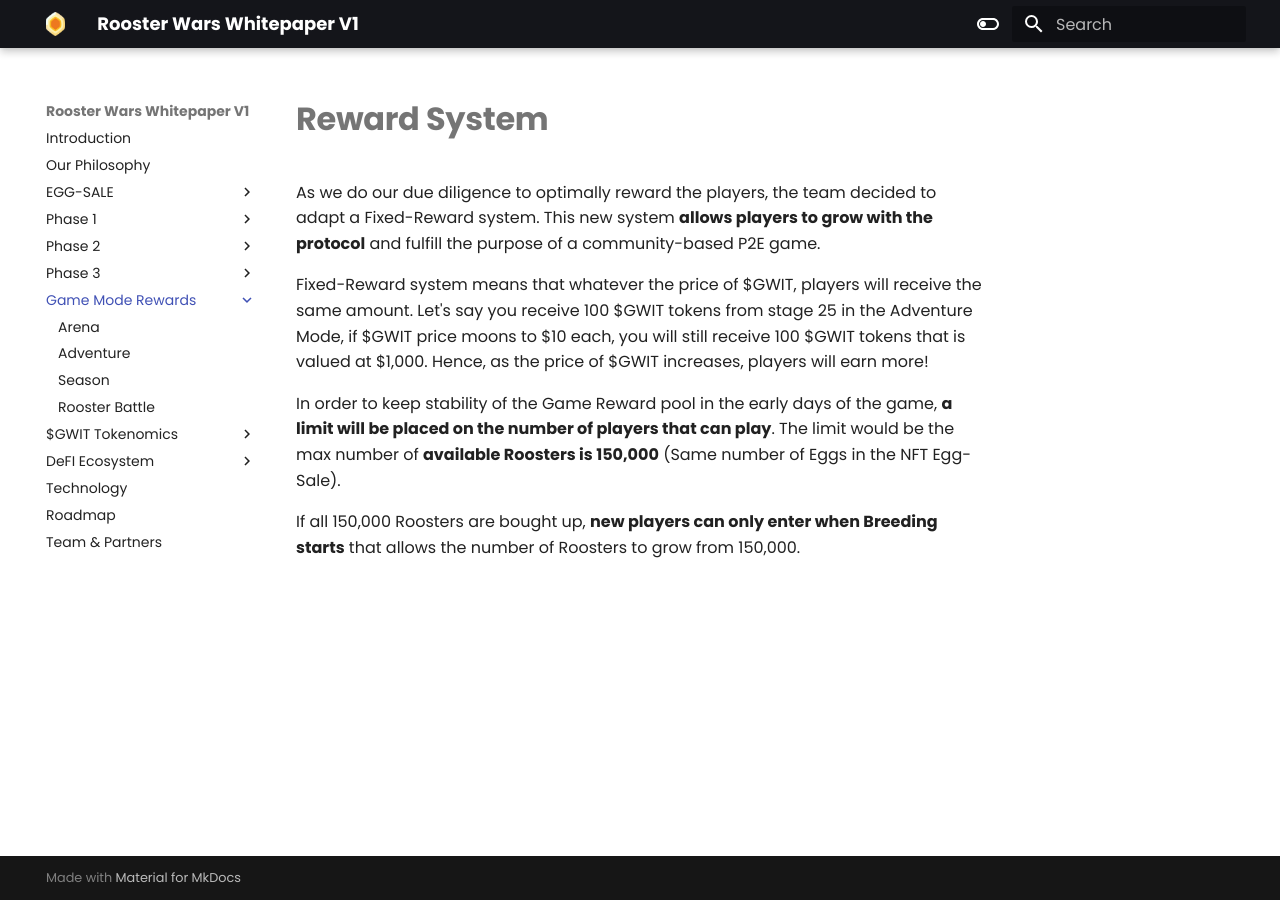
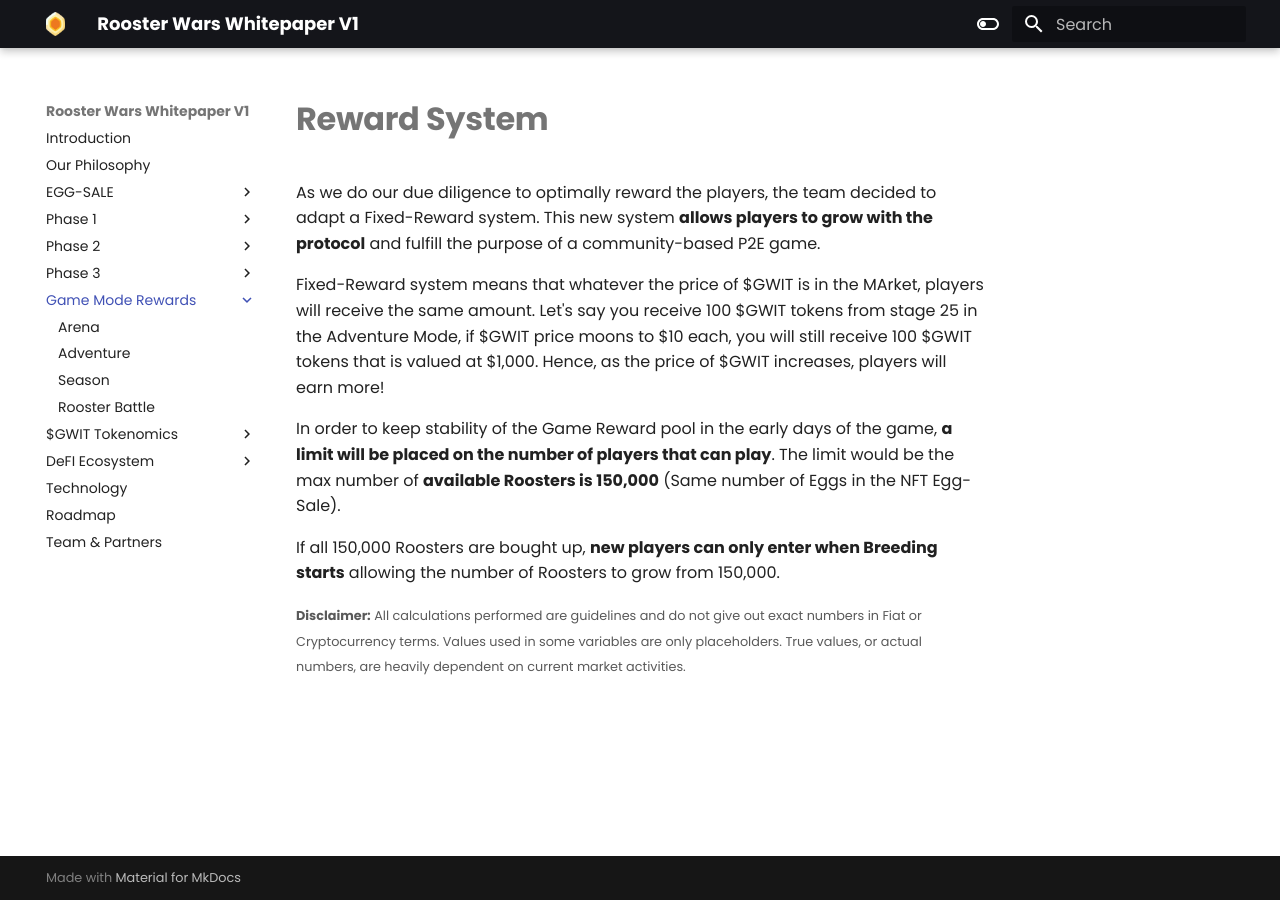
Before and after one commit to AshtreeBV/roosterwars-whitepaper, an MkDocs documentation site: the page built from docs/game-rewards/index.md, in a window 1280 px wide. Built offline with MkDocs 1.6.1 and Material for MkDocs 9.7.7, drawn with Linux system fonts in a browser that asks for light colours; part of the change alters nothing that is shown.

Commit message:
game rewards draft-1

```diff
--- a/docs/game-rewards/index.md
+++ b/docs/game-rewards/index.md
@@ -2,20 +2,10 @@
 
 As we do our due diligence to optimally reward the players, the team decided to adapt a Fixed-Reward system. This new system **allows players to grow with the protocol** and fulfill the purpose of a community-based P2E game.
 
-Fixed-Reward system means that whatever the price of $GWIT, players will receive the same amount. Let's say you receive 100 $GWIT tokens from stage 25 in the Adventure Mode, if $GWIT price moons to $10 each, you will still receive 100 $GWIT tokens that is valued at $1,000. Hence, as the price of $GWIT increases, players will earn more!
+Fixed-Reward system means that whatever the price of $GWIT is in the MArket, players will receive the same amount. Let's say you receive 100 $GWIT tokens from stage 25 in the Adventure Mode, if $GWIT price moons to $10 each, you will still receive 100 $GWIT tokens that is valued at $1,000. Hence, as the price of $GWIT increases, players will earn more!
 
 In order to keep stability of the Game Reward pool in the early days of the game, **a limit will be placed on the number of players that can play**. The limit would be the max number of **available Roosters is 150,000** (Same number of Eggs in the NFT Egg-Sale).
 
-If all 150,000 Roosters are bought up, **new players can only enter when Breeding starts** that allows the number of Roosters to grow from 150,000.
+If all 150,000 Roosters are bought up, **new players can only enter when Breeding starts** allowing the number of Roosters to grow from 150,000.
 
-<!--
-The rewards system will be guided by an oracle that will help sustain the stability of the game.
-
-The current values on all calculations hereafter, along with the estimated time periods are based on the value of $GWIT at $0.02, the Initial DEX offer price.
-
-Click <a href="../papers/rewards.pdf" target="blank">here</a> or view the attachment below for a detailed explanation and calculation of how our Reward System works.
-
-<iframe src="../papers/rewards.pdf" style="width: 100%;height: 50vh;border: none;"></iframe>
-
-**Disclaimer:** All calculations performed are guidelines and do not give out exact numbers in Fiat or Cryptocurrency terms. Values used in some variables are only placeholders. True values, or actual numbers, are heavily dependent on current market activities.
--->
+<small> **Disclaimer:** All calculations performed are guidelines and do not give out exact numbers in Fiat or Cryptocurrency terms. Values used in some variables are only placeholders. True values, or actual numbers, are heavily dependent on current market activities. </small>
```
